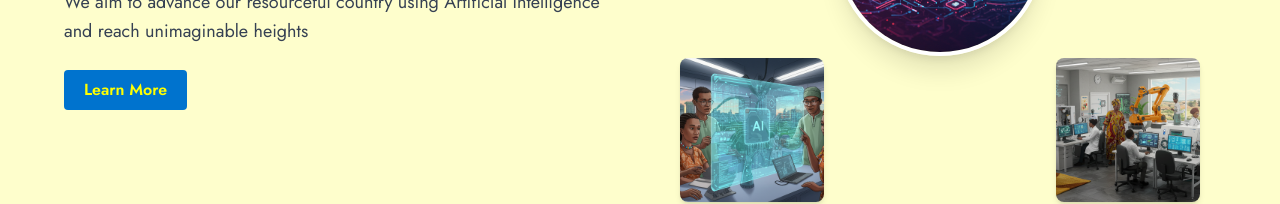
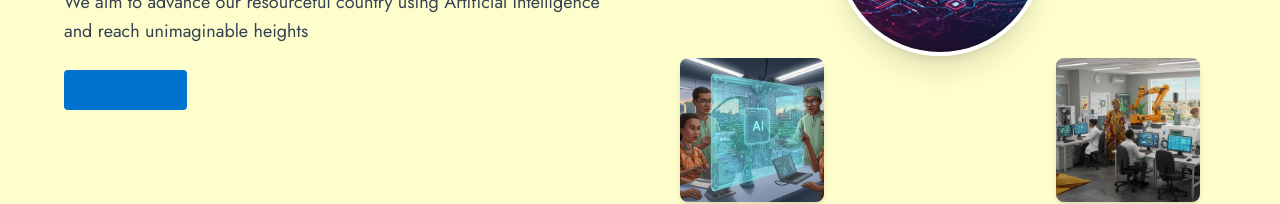
Before and after one commit to NeoPhetoane/IndabaX_Equatorial_Guinea, a React (Vite) app: page / in a window 1280 px wide. In both pictures the pointer is over the link "Learn More". Shown: the part 4363-4567 px from the top of the page. Built offline with nearby package versions, Linux system fonts and the light colour scheme.

Commit message:
Bg hover effects declared in index.css

```diff
--- a/src/index.css
+++ b/src/index.css
@@ -76,6 +76,14 @@ body {
   color: var(--color-accent);
 }
 
+.hover\:bg-true-blue:hover {
+  color: var(--color-primary);
+}
+
+.hover\:bg-yellow:hover {
+  color: var(--color-accent);
+}
+
 .border-blue {
   border-color: var(--color-primary);
 }
```
